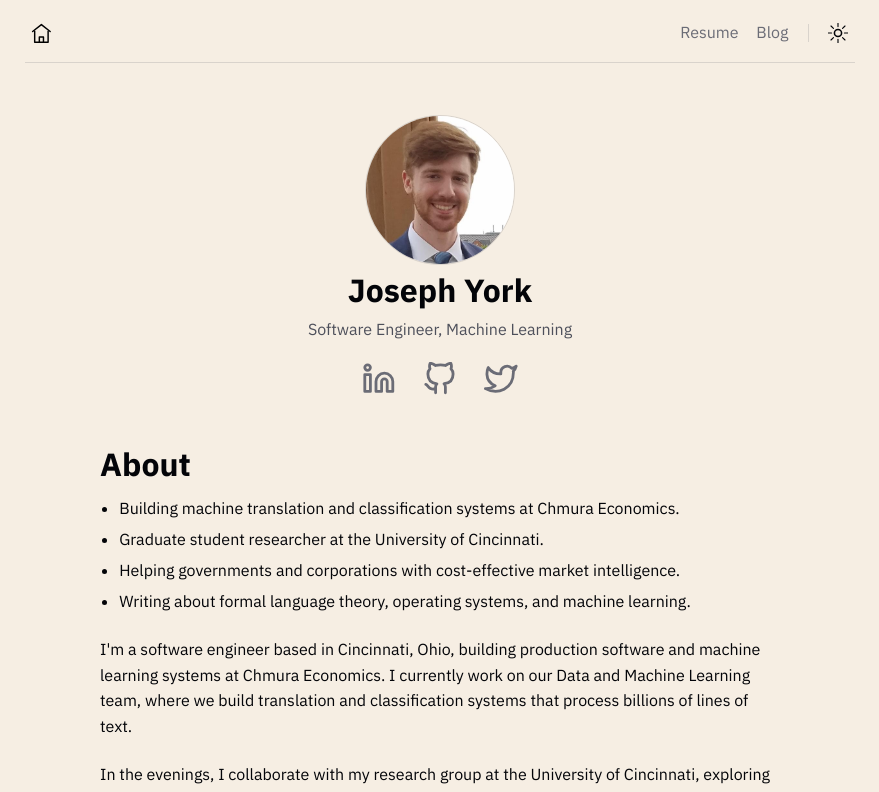
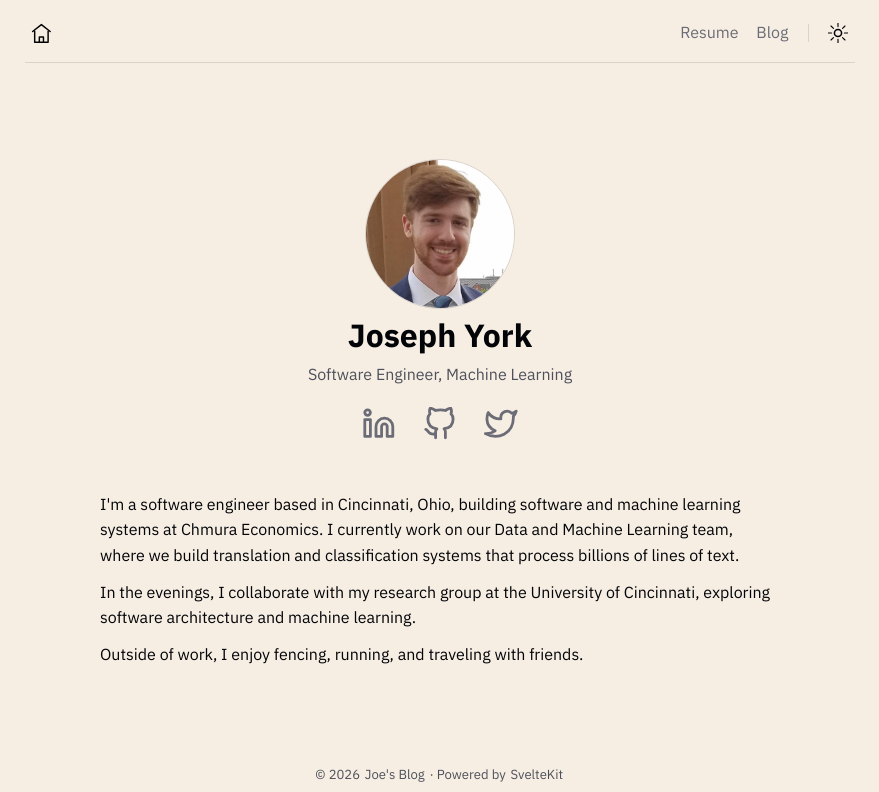
Before and after one commit to JosephDYork/personal-site, a SvelteKit app: page / in a window 1280 px wide. Shown: the top 792 px of the page, without its empty margins (200-1079 px from the left). Built offline with nearby package versions, Linux system fonts and the light colour scheme.

Commit message:
Refactor about section and update padding for improved layout

```diff
--- a/src/routes/+page.svelte
+++ b/src/routes/+page.svelte
@@ -20,25 +20,22 @@
 	</section>
 
 	<section class="about">
-		<h2>About</h2>
-		<ul>
-			<li>Building machine translation and classification systems at Chmura Economics.</li>
-			<li>Graduate student researcher at the University of Cincinnati.</li>
-			<li>Helping governments and corporations with cost-effective market intelligence.</li>
-			<li>Writing about formal language theory, operating systems, and machine learning.</li>
-		</ul>
-
 		<p>
-			I'm a software engineer based in Cincinnati, Ohio, building production software and machine
+			I'm a software engineer based in Cincinnati, Ohio, building software and machine
 			learning systems at Chmura Economics. I currently work on our Data and Machine Learning team,
 			where we build translation and classification systems that process billions of lines of text.
 		</p>
 
 		<p>
 			In the evenings, I collaborate with my research group at the University of Cincinnati,
-			exploring software architecture and machine learning. Outside of work, I enjoy
+			exploring software architecture and machine learning.
+		</p>
+
+		<p>
+			Outside of work, I enjoy
 			fencing, running, and traveling with friends.
 		</p>
+
 
 	</section>
 </main>
@@ -47,7 +44,7 @@
 	.page {
 		max-width: 680px;
 		margin: 0 auto;
-		padding: 3.2rem 0 4rem;
+		padding: 6rem 0 4rem;
 		display: grid;
 		gap: 1.35rem;
 	}
@@ -113,27 +110,12 @@
 
 	.about {
 		display: grid;
-		gap: 0.85rem;
-	}
-
-	.about h2 {
-		font-size: 2rem;
-		letter-spacing: 0;
-	}
-
-	.about ul {
-		margin: 0;
-		padding-left: 1.2rem;
-		display: grid;
-		gap: 0.35rem;
-	}
-
-	.about li, .about p {
-		margin: 0;
+		gap: 0.7rem;
 	}
 
 	.about p {
-		margin-top: 0.55rem;
+		margin: 0;
+		padding: 0;
 	}
 
 	@media (max-width: 760px) {
```
